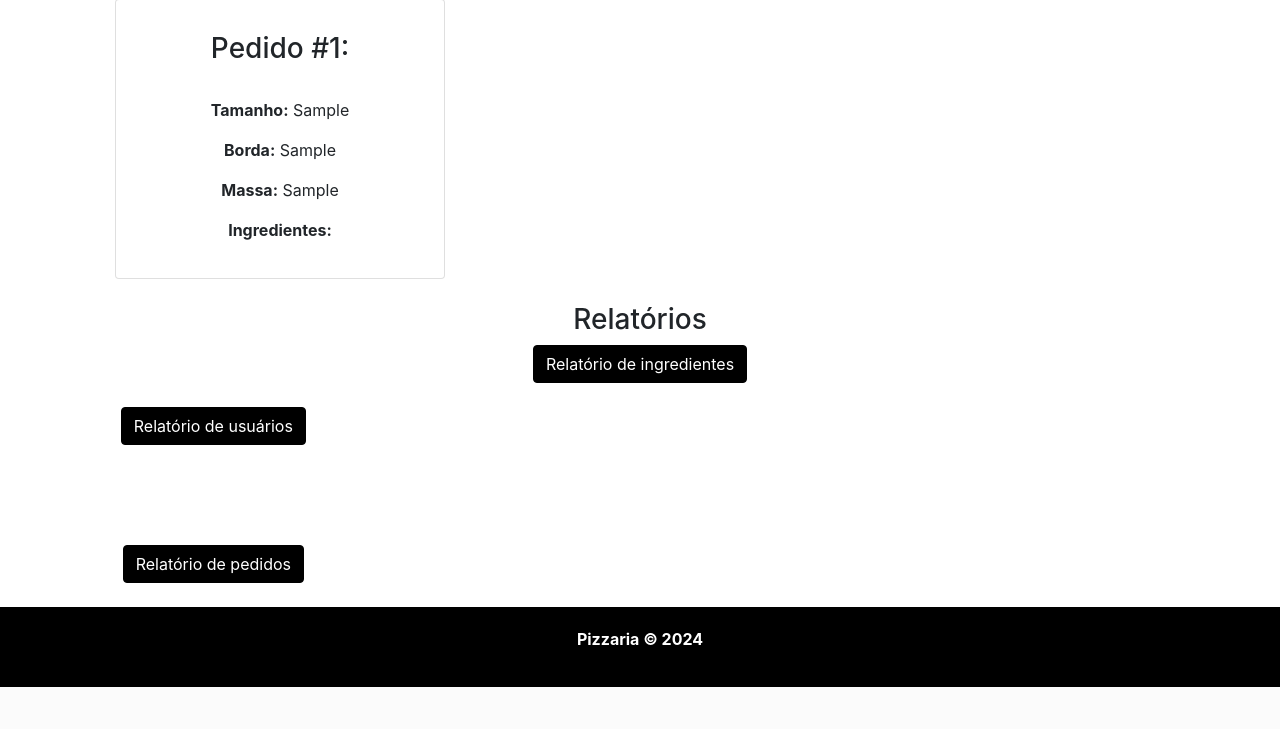
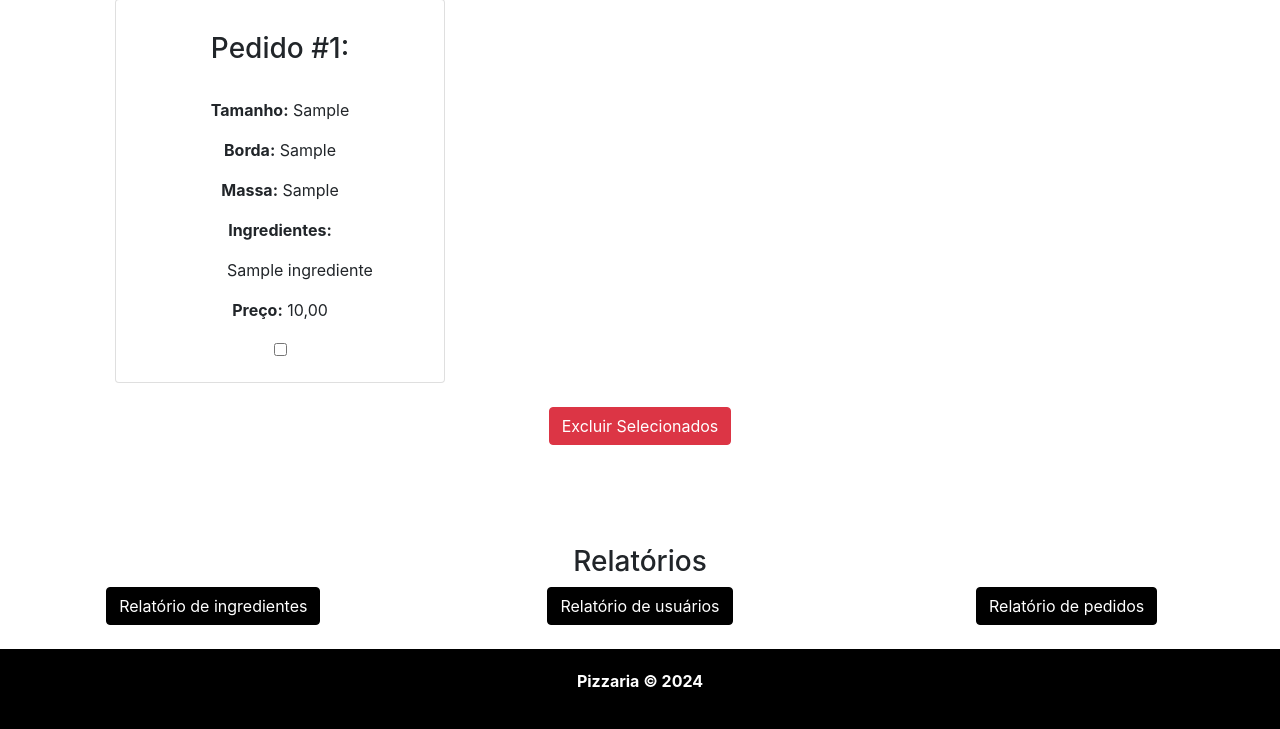
Before and after one commit to SamuellAguiar/Trabalho_ES_I, a PHP site: page /admin.php in a window 1280 px wide. Shown: the part 160-889 px from the top of the page. Before the commit the page ends 847 px from the top, so only its background shows below. Run offline with PHP 8.4, Linux system fonts and the light colour scheme; tables that the repository leaves empty or names only in its code hold one stand-in row (values such as "Sample post").

Commit message:
Bug Fixes

```diff
--- a/admin.php
+++ b/admin.php
@@ -16,27 +16,37 @@ include_once("process/orders.php");
                     <input type="hidden" name="type" value="delete">
 
                     <div class="row">
-                        <?php foreach ($pizzas as $pizza): ?>
+                    <?php foreach ($pizzas as $pizza) : ?>
                          <div class="col-md-4 mb-4">
                               <div class="card">
                                    <div class="card-body ">
-                                        <h5 class="card-title">
-                                            <h3>Pedido #<?= $pizza["id"] ?>:</h3>
-                                        </h5>
+                                        <h5 class="card-title"><h3>Pedido #<?= $pizza["id"]?>:</h3></h5>
                                         <br>
-                                        <p class="card-text"><strong>Tamanho:</strong> <?= $pizza["tamanho"] ?></p>
-                                        <p class="card-text"><strong>Borda:</strong> <?= $pizza["borda"] ?></p>
-                                        <p class="card-text"><strong>Massa:</strong> <?= $pizza["massa"] ?></p>
+                                             <p class="card-text"><strong>Tamanho:</strong> <?= $pizza["tamanho"]?></p>
+                                             <p class="card-text"><strong>Borda:</strong> <?= $pizza["borda"]?></p>
+                                             <p class="card-text"><strong>Massa:</strong> <?= $pizza["massa"]?></p>
                                              <p class="card-text"><strong>Ingredientes:</strong>
                                              <ul class="ingredientes-list-adm">
 
+                                                  <?php foreach ($pizza["ingredientes"] as $ingrediente)  : ?>
+                                                  <li> <?= $ingrediente ?></li>
+                                                  <?php endforeach; ?>
+                                             </ul>
+                                             </p>
+                                             <p class="card-text" ><strong>Preço:</strong> <?= number_format($pizza["precoTotal"], 2, ',', '.')?></p>
+
+                                             <input type="checkbox" name="selected_orders[]" value="<?= $pizza["id"] ?>">
+                                   </div>
                               </div>
                     </div>
 
+                    <?php endforeach; ?>
                     </div>
+                    <button type="submit" class="btn btn-danger" onclick="cancelarPedido()">Excluir Selecionados</button>
 
-                        <?php endforeach; ?>
-
+                         </div>
+                    </form>
+               </div>
           </div>
      </div>
 </div>
@@ -46,7 +56,12 @@ include_once("process/orders.php");
         </div>
         <div class="row justify-content-center" id="relatorios">
 
-
+            <div class="col-md-4 mb-4 text-center" style="display:none">
+                <form action="process/relatorio.php" method="post">
+                    <input type="hidden" name="relatorio" value="ingredientes">
+                    <button type="submit" class="btn btn-primary">Relatório de ingredientes</button>
+                </form>
+            </div>
 
             <div class="col-md-4 mb-4 text-center">
                 <form action="process/relatorio.php" method="post">
@@ -55,20 +70,12 @@ include_once("process/orders.php");
                 </form>
             </div>
 
-
-        </div>
-
-
-    </div>
-
             <div class="col-md-4 mb-4 text-center">
                 <form action="process/relatorio.php" method="post">
                     <input type="hidden" name="relatorio" value="usuarios">
                     <button type="submit" class="btn btn-primary">Relatório de usuários</button>
                 </form>
             </div>
-</div>
-
 
             <div class="col-md-4 mb-4 text-center">
                 <form action="process/relatorio.php" method="post">
@@ -76,6 +83,15 @@ include_once("process/orders.php");
                     <button type="submit" class="btn btn-primary">Relatório de pedidos</button>
                 </form>
             </div>
+        </div>
+
+    </div>
+
+
+</div>
+
+
+
 
 
 
--- a/process/conn.php
+++ b/process/conn.php
@@ -3,9 +3,9 @@
 session_start();
 
 $user = "root";
-$pass = "Samlat03";
+$pass = "root";
 $db = "pizzaria";
-$host = "localhost:3307";
+$host = "localhost";
 
 try {
 
--- a/process/processLogin.php
+++ b/process/processLogin.php
@@ -1,8 +1,8 @@
 <?php
 // Conectar ao banco de dados
-$servername = "localhost:3307";
+$servername = "localhost";
 $username = "root";
-$password = "Samlat03";
+$password = "root";
 $dbname = "pizzaria";
 
 $conn = new mysqli($servername, $username, $password, $dbname);
--- a/process/processRegister.php
+++ b/process/processRegister.php
@@ -1,8 +1,8 @@
 <?php
 // Conectar ao banco de dados
-$servername = "localhost:3307";
+$servername = "localhost";
 $username = "root";
-$password = "Samlat03";
+$password = "root";
 $dbname = "pizzaria";
 
 $conn = new mysqli($servername, $username, $password, $dbname);
--- a/process/relatorio.php
+++ b/process/relatorio.php
@@ -43,6 +43,7 @@ if ($_SERVER["REQUEST_METHOD"] === "POST" && isset($_POST["relatorio"])) {
 
 
      switch ($relatorioId) {
+
           case "ingredientes":
                $query = "SELECT * FROM ingredientes";
                $titulo = "Relatório de Ingredientes";
```
Also changed, not shown: login.php (+8 -4 lines). Lines whose indentation alone changed are shown as unchanged.
